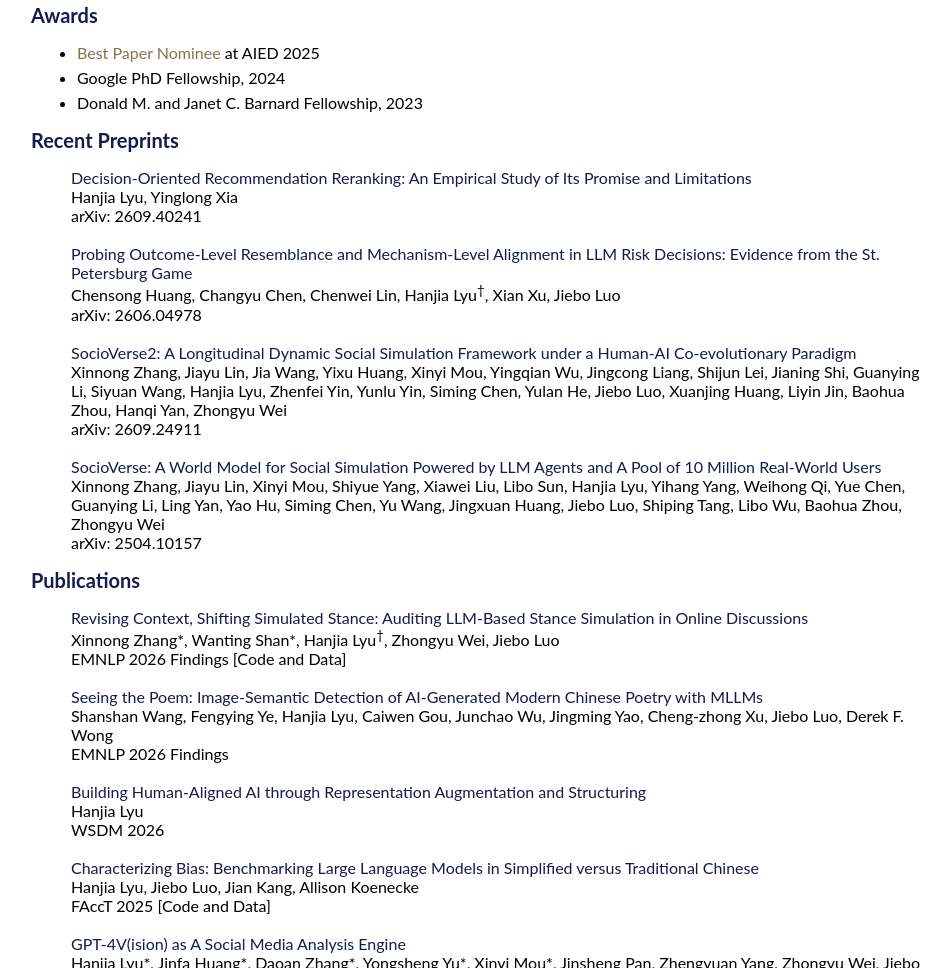
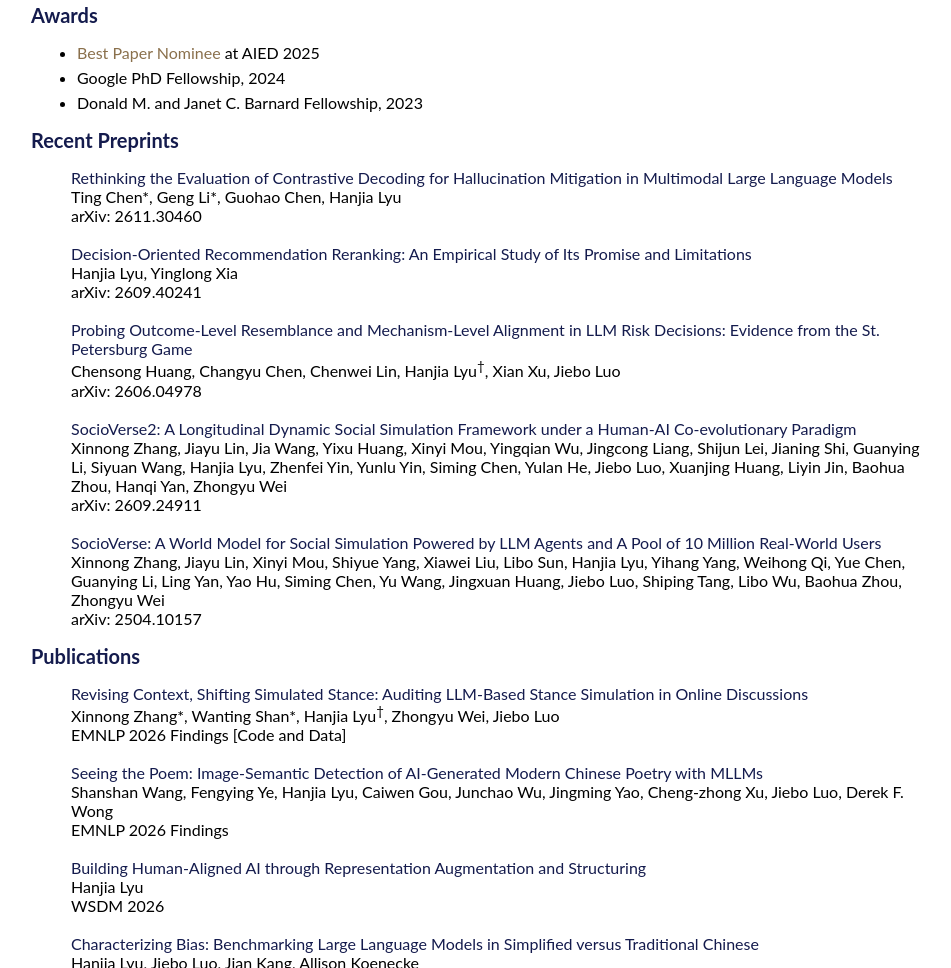
Before and after one commit to brucelyu17/brucelyu17.github.io, a plain HTML site: page index.html in a window 1280 px wide. Shown: the part 1725-2693 px from the top of the page, without its empty margins (159-1110 px from the left). Drawn offline with Linux system fonts and the light colour scheme.

Commit message:
Add recent preprint paper details to index.html

```diff
--- a/index.html
+++ b/index.html
@@ -152,6 +152,13 @@
 	<div class="section">
 		<span class="header">Recent Preprints</span>
 		<ul>
+			<div>
+				<a class="paper_title" href="https://arxiv.org/abs/2611.30460">
+					Rethinking the Evaluation of Contrastive Decoding for Hallucination Mitigation in Multimodal Large Language Models
+				</a><br>
+				Ting Chen*, Geng Li*, Guohao Chen, Hanjia Lyu<br>
+				arXiv: 2611.30460<br><br>
+			</div>
 			<div>
 				<a class="paper_title" href="https://arxiv.org/abs/2609.40241">
 					Decision-Oriented Recommendation Reranking: An Empirical Study of Its Promise and Limitations
```
